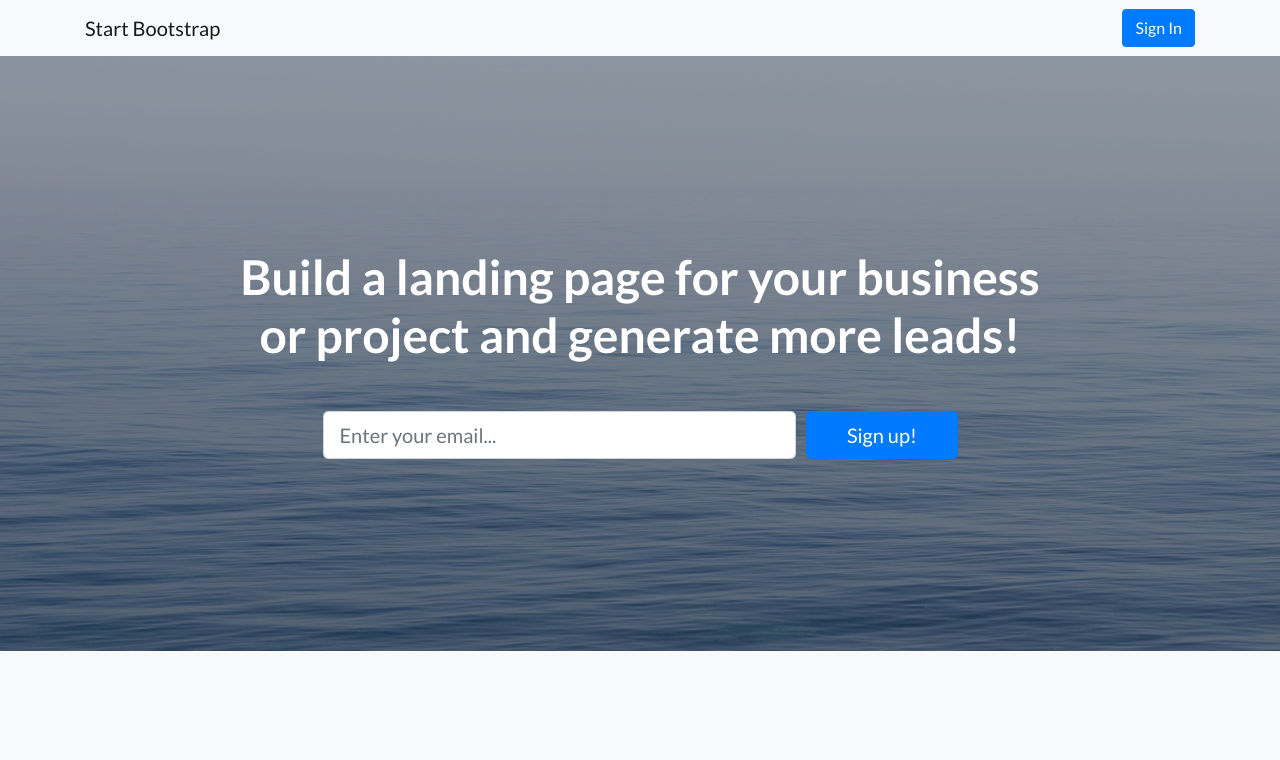
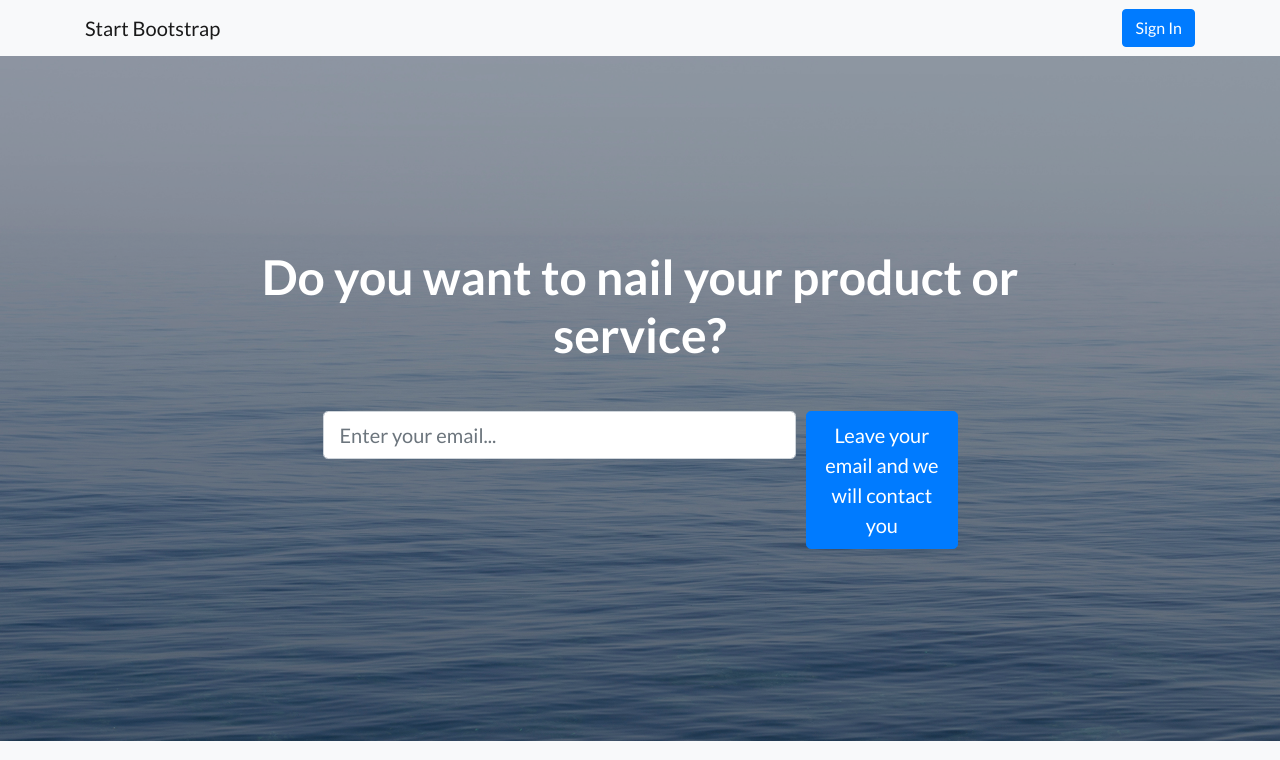
Before and after one commit to flipdejonge/TheYoungInnovators, a website: page startbootstrap-landing-page-gh-pages/index.html in a window 1280 px wide. Shown: the top 760 px of the page. Drawn offline with Linux system fonts and the light colour scheme.

Commit message:
Update index.html

```diff
--- a/startbootstrap-landing-page-gh-pages/index.html
+++ b/startbootstrap-landing-page-gh-pages/index.html
@@ -8,7 +8,7 @@
   <meta name="description" content="">
   <meta name="author" content="">
 
-  <title>Landing Page - Start Bootstrap Theme</title>
+  <title>Landing Page - The Young Innovators</title>
 
   <!-- Bootstrap core CSS -->
   <link href="vendor/bootstrap/css/bootstrap.min.css" rel="stylesheet">
@@ -39,7 +39,7 @@
     <div class="container">
       <div class="row">
         <div class="col-xl-9 mx-auto">
-          <h1 class="mb-5">Build a landing page for your business or project and generate more leads!</h1>
+          <h1 class="mb-5">Do you want to nail your product or service?</h1>
         </div>
         <div class="col-md-10 col-lg-8 col-xl-7 mx-auto">
           <form>
@@ -48,7 +48,7 @@
                 <input type="email" class="form-control form-control-lg" placeholder="Enter your email...">
               </div>
               <div class="col-12 col-md-3">
-                <button type="submit" class="btn btn-block btn-lg btn-primary">Sign up!</button>
+                <button type="submit" class="btn btn-block btn-lg btn-primary">Leave your email and we will contact you</button>
               </div>
             </div>
           </form>
```
